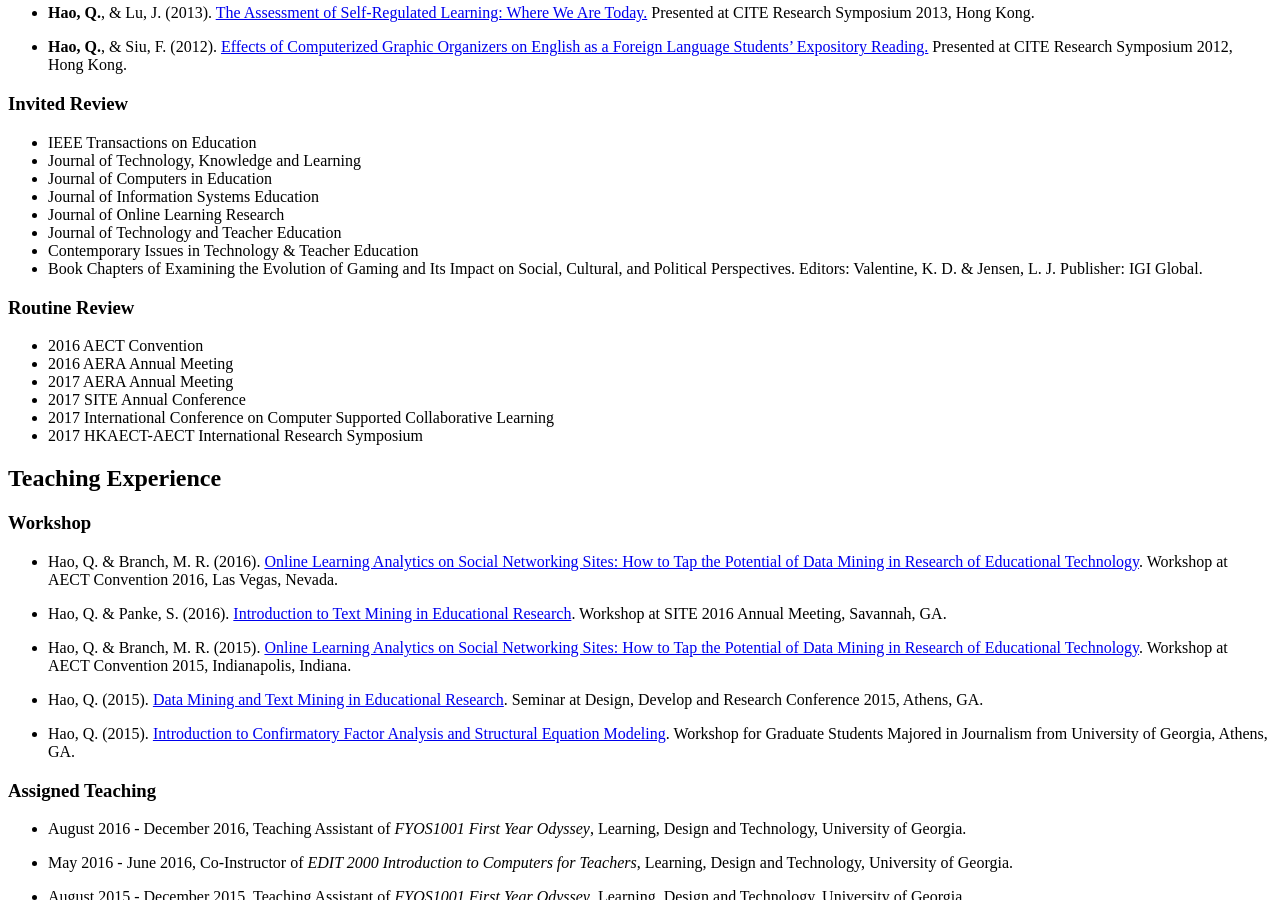
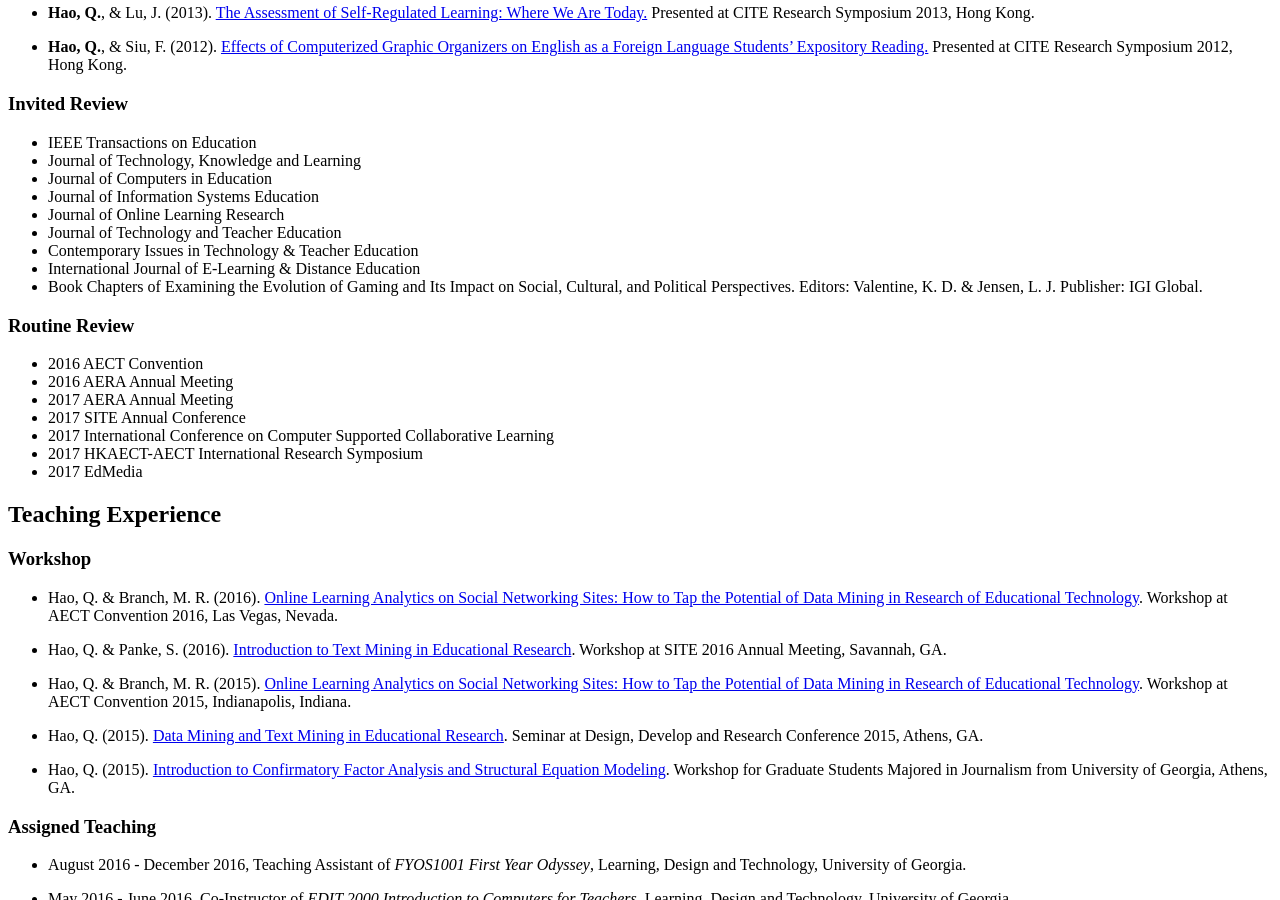
Before and after one commit to Neo-Hao/neo-hao.github.io, a Jekyll site: the page built from cv.md, in a window 1280 px wide and 900 px high, scrolled down 1843 px. Built offline with Jekyll 4.4.1, drawn with Linux system fonts in a browser that asks for light colours; nearby versions of some CDN libraries.

Commit message:
new review

```diff
--- a/cv.md
+++ b/cv.md
@@ -89,6 +89,7 @@ title: Curriculum Vitae
 * Journal of Online Learning Research
 * Journal of Technology and Teacher Education
 * Contemporary Issues in Technology & Teacher Education
+* International Journal of E-Learning & Distance Education
 * Book Chapters of Examining the Evolution of Gaming and Its Impact on Social, Cultural, and Political Perspectives. Editors: Valentine, K. D. & Jensen, L. J. Publisher: IGI Global.
 
 ### Routine Review
@@ -99,6 +100,7 @@ title: Curriculum Vitae
 * 2017 SITE Annual Conference
 * 2017 International Conference on Computer Supported Collaborative Learning
 * 2017 HKAECT-AECT International Research Symposium
+* 2017 EdMedia
 
 ## Teaching Experience
 
```
